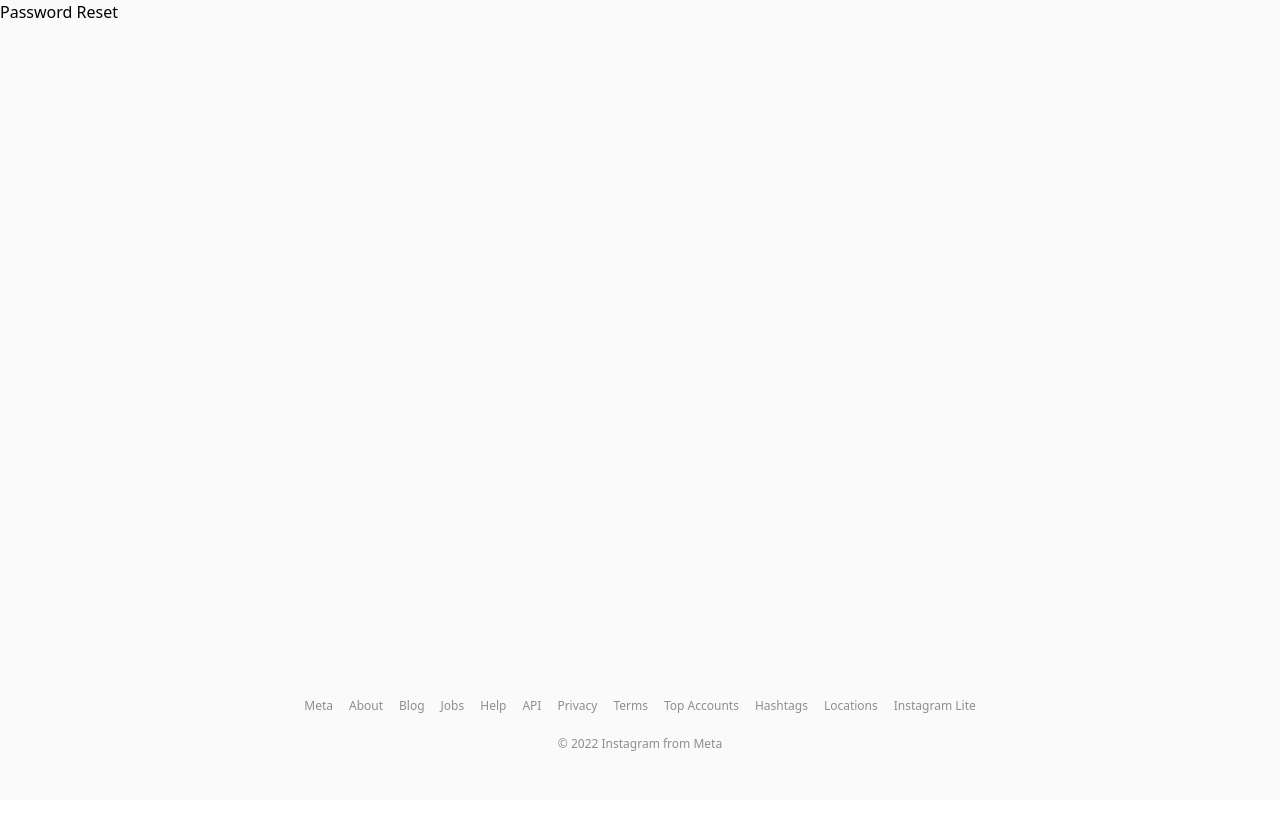
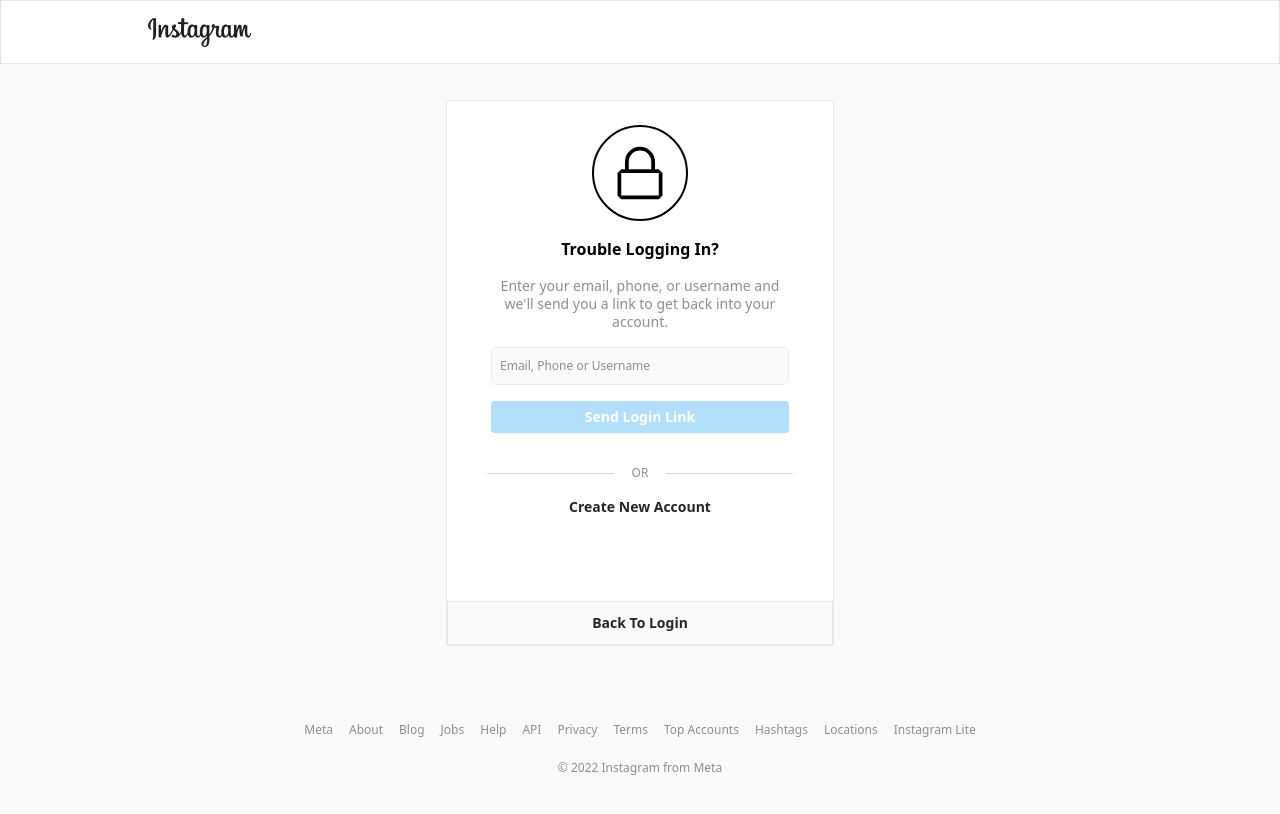
Before and after one commit to tuhinsaud4614/instagram-clone, a Next.js app: page /accounts/password/reset in a window 1280 px wide. Shown: the top 814 px of the page. Built offline with nearby package versions, Linux system fonts and the light colour scheme.

Commit message:
Page:Reset-Password
Create components for reset password

```diff
--- a/components/accounts/index.ts
+++ b/components/accounts/index.ts
@@ -3,3 +3,4 @@
 export { default as GetTheAppBtn } from "./get-the-app-btn";
 export { default as OrDivider } from "./or-divider";
 export { default as SwitchAuthType } from "./switch-auth-type";
+export { default as AccountWrapper } from "./wrapper";
--- /dev/null
+++ b/components/accounts/wrapper.tsx
@@ -0,0 +1,20 @@
+import { ReactNode } from "react";
+import { Footer } from "..";
+import { Nav } from "../navigation";
+
+interface Props {
+  children?: ReactNode;
+  showNavbar?: boolean;
+}
+
+const Wrapper = ({ showNavbar = false, children }: Props) => {
+  return (
+    <section className="min-h-screen overflow-hidden flex flex-col">
+      {showNavbar && <Nav hideLinks hideSearch />}
+      <main className="flex flex-col flex-grow bg-zinc-50">{children}</main>
+      <Footer />
+    </section>
+  );
+};
+
+export default Wrapper;
--- a/components/navigation/nav.tsx
+++ b/components/navigation/nav.tsx
@@ -1,14 +1,20 @@
 import Link from "next/link";
 import { Logo, SearchBox } from "..";
 
-const Nav = () => {
+interface Props {
+  hideSearch?: boolean;
+  hideLinks?: boolean;
+}
+
+const Nav = ({ hideLinks = false, hideSearch = false }: Props) => {
   return (
     <nav className="flex items-center border border-col bg-white h-16">
       <div className="flex justify-center flex-grow items-center px-5 max-w-screen-lg mx-auto">
         <div className="flex items-center flex-grow basis-32">
           <Logo />
         </div>
-        <SearchBox />
+        {!hideSearch && <SearchBox />}
+        {!hideLinks && (
           <div className="flex items-baseline justify-end flex-grow basis-32 pl-6">
             <Link href="/accounts/login">
               <a className="btn-primary">Log In</a>
@@ -17,6 +23,7 @@
               <a className="btn-text-primary leading-7 ml-4">Sign Up</a>
             </Link>
           </div>
+        )}
       </div>
     </nav>
   );
--- /dev/null
+++ b/components/reset-password/form.tsx
@@ -0,0 +1,57 @@
+import { Formik } from "formik";
+import { Input } from "../ui";
+
+interface IForm {
+  value: string;
+}
+
+const ResetPasswordForm = () => {
+  const onSubmit = ({ value }: IForm) => {
+    console.log(value);
+  };
+
+  return (
+    <Formik initialValues={{ value: "" }} onSubmit={onSubmit}>
+      {({
+        errors,
+        values,
+        handleChange,
+        handleBlur,
+        touched,
+        isValid,
+        dirty,
+      }) => {
+        console.log(dirty);
+
+        return (
+          <form>
+            <div className="mx-11 mb-4">
+              <Input
+                name="value"
+                label="Email, Phone or Username"
+                aria-label="Email, Phone or Username"
+                value={values.value}
+                onChange={handleChange}
+                onBlur={handleBlur}
+                touched={touched.value}
+                valid={!errors.value}
+                styles={{ root: { borderRadius: "0.375rem" } }}
+              />
+            </div>
+            <div className="mx-11 mb-3.5">
+              <button
+                type="submit"
+                className="btn-primary block w-full disabled:bg-accent/30"
+                disabled={!dirty}
+              >
+                Send Login Link
+              </button>
+            </div>
+          </form>
+        );
+      }}
+    </Formik>
+  );
+};
+
+export default ResetPasswordForm;
--- a/components/ui/input.tsx
+++ b/components/ui/input.tsx
@@ -1,5 +1,5 @@
 import classNames from "classnames";
-import { InputHTMLAttributes, useState } from "react";
+import { CSSProperties, InputHTMLAttributes, useState } from "react";
 import {
   IoIosCheckmarkCircleOutline,
   IoIosCloseCircleOutline,
@@ -10,15 +10,38 @@
   secureText?: boolean;
   valid?: boolean;
   touched?: boolean;
+  focus?: boolean;
+  classes?: {
+    root?: string;
+    label?: string;
+    labelText?: string;
+    right?: string;
+    valid?: string;
+    btn?: string;
+  };
+  styles?: {
+    root?: CSSProperties;
+    label?: CSSProperties;
+    labelText?: CSSProperties;
+    right?: CSSProperties;
+    valid?: CSSProperties;
+    btn?: CSSProperties;
+  };
 }
 
 const Input = ({
+  classes,
+  styles,
+  style,
   label,
   type,
   value,
   valid = false,
   touched = false,
   secureText = false,
+  className,
+  onFocus,
+  onBlur,
   ...rest
 }: Props) => {
   const [isHidden, setIsHidden] = useState(false);
@@ -26,17 +49,24 @@
 
   return (
     <div
+      style={styles?.root}
       className={classNames(
         focus && "border-sliver-300",
-        "border rounded-sm flex"
+        "border rounded-sm flex overflow-hidden",
+        classes?.root
       )}
     >
-      <label className="h-9 relative flex-grow">
+      <label
+        style={styles?.label}
+        className={classNames("h-9 relative flex-grow", classes?.label)}
+      >
         <span
           onMouseDown={(e) => e.preventDefault()}
+          style={styles?.labelText}
           className={classNames(
             value && "scale-83 -translate-y-2.5 origin-left",
-            "text-silver text-xs absolute left-2 right-0 h-9 leading-9"
+            "text-silver text-xs absolute left-2 right-0 h-9 leading-9",
+            classes?.labelText
           )}
         >
           {label}
@@ -45,8 +75,10 @@
           {...rest}
           className={classNames(
             "outline-0 w-full flex-grow basis-auto bg-zinc-50 h-9 py-2 pl-2",
-            value && "text-xs pt-3.5 pb-0.5 pl-2"
+            value && "text-xs pt-3.5 pb-0.5 pl-2",
+            className
           )}
+          style={style}
           value={value}
           type={
             secureText && type === "password"
@@ -55,27 +87,45 @@
                 : "text"
               : type
           }
-          onFocus={() => setFocus(true)}
-          onBlur={() => setFocus(false)}
+          onFocus={(e) => {
+            setFocus(true);
+            !!onFocus && onFocus(e);
+          }}
+          onBlur={(e) => {
+            setFocus(false);
+            !!onBlur && onBlur(e);
+          }}
         />
       </label>
-      <div className={classNames("pr-2 bg-zinc-50 flex items-center")}>
+      <div
+        className={classNames(
+          "pr-2 bg-zinc-50 flex items-center",
+          classes?.right
+        )}
+        style={styles?.right}
+      >
         {touched &&
           (valid ? (
             <IoIosCheckmarkCircleOutline
               size={24}
-              className="text-silver ml-2"
+              className={classNames("text-silver ml-2", classes?.valid)}
+              style={styles?.valid}
             />
           ) : (
-            <IoIosCloseCircleOutline size={24} className="text-red-500  ml-2" />
+            <IoIosCloseCircleOutline
+              size={24}
+              className={classNames("text-red-500  ml-2", classes?.valid)}
+              style={styles?.valid}
+            />
           ))}
         {secureText && value && (
           <span
-            className="ml-2 cursor-pointer"
+            className={classNames("ml-2 cursor-pointer", classes?.btn)}
             role="button"
             onClick={() => {
               setIsHidden((prev) => !prev);
             }}
+            style={styles?.btn}
           >
             {!isHidden ? "Show" : "Hide"}
           </span>
--- a/package.json
+++ b/package.json
@@ -9,6 +9,7 @@
   },
   "dependencies": {
     "classnames": "^2.3.1",
+    "formik": "^2.2.9",
     "next": "12.0.8",
     "react": "17.0.2",
     "react-dom": "17.0.2",
--- a/pages/404/index.tsx
+++ b/pages/404/index.tsx
@@ -1,14 +1,17 @@
 import type { NextPage } from "next";
 import Head from "next/head";
 import Link from "next/link";
-import { Fragment } from "react";
+import { Footer } from "../../components";
+import { Nav } from "../../components/navigation";
 
 const PageNotFound: NextPage = () => {
   return (
-    <Fragment>
+    <section className="min-h-screen overflow-hidden flex flex-col">
       <Head>
         <title>Page Not Found • Instagram</title>
       </Head>
+      <Nav />
+      <main className="flex flex-col flex-grow bg-zinc-50">
         <div className="flex flex-col h-full p-10">
           <h1 className="text-1.5xl font-semibold text-center">
             Sorry, this page isn{"'"}t available.
@@ -26,7 +29,9 @@
             </div>
           </div>
         </div>
-    </Fragment>
+      </main>
+      <Footer />
+    </section>
   );
 };
 
--- a/pages/_app.tsx
+++ b/pages/_app.tsx
@@ -1,25 +1,17 @@
 import type { AppProps } from "next/app";
 import Head from "next/head";
-import { useRouter } from "next/router";
-import { Footer } from "../components";
-import { Nav } from "../components/navigation";
+import { Fragment } from "react";
 import "../styles/globals.css";
 
 function MyApp({ Component, pageProps }: AppProps) {
-  const { pathname } = useRouter();
-
   return (
-    <section className="min-h-screen overflow-hidden flex flex-col">
+    <Fragment>
       <Head>
         <title>Instagram</title>
         <link rel="icon" href="/favicon.ico" />
       </Head>
-      {!pathname.startsWith("/accounts") && <Nav />}
-      <main className="flex flex-col flex-grow bg-zinc-50">
-        <Component {...pageProps} />
-      </main>
-      <Footer />
-    </section>
+      <Component {...pageProps} />
+    </Fragment>
   );
 }
 
--- a/pages/accounts/password/reset/index.tsx
+++ b/pages/accounts/password/reset/index.tsx
@@ -1,5 +1,56 @@
+import Head from "next/head";
+import Link from "next/link";
+import { VscLock } from "react-icons/vsc";
+import { AccountWrapper, OrDivider } from "../../../../components/accounts";
+import ResetPasswordForm from "../../../../components/reset-password/form";
+
 const PasswordReset = () => {
-  return <div>Password Reset</div>;
+  return (
+    <AccountWrapper showNavbar>
+      <Head>
+        <title>Reset Password • Instagram</title>
+      </Head>
+      <div className="flex justify-center mb-11 mt-9">
+        <div style={{ maxWidth: 388 }}>
+          <section className="account-form-container items-center mb-2.5">
+            <div className="flex flex-col w-full">
+              {/* Header Lock Icon start */}
+              <div className="flex items-center justify-center pt-6 pb-4">
+                <div className="w-24 h-24 flex justify-center items-center rounded-full border-2 border-black">
+                  <VscLock size={60} />
+                </div>
+              </div>
+              {/* Header Lock Icon end */}
+              <h4 className="font-semibold text-center px-11 pb-4">
+                Trouble Logging In?
+              </h4>
+              <p
+                className="px-11 pb-4 text-center text-silver text-sm font-normal"
+                style={{ lineHeight: "1.125rem" }}
+              >
+                Enter your email, phone, or username and we{"'"}ll send you a
+                link to get back into your account.
+              </p>
+              <ResetPasswordForm />
+              <OrDivider />
+              <div className="mx-11 pb-4 -mt-0.5">
+                <Link href="/accounts/register">
+                  <a className="back-link">Create New Account</a>
+                </Link>
+              </div>
+              <div style={{ marginTop: "4.25rem" }}>
+                <div className="h-11 flex items-center bg-neutral-50 border">
+                  <Link href="/accounts/login">
+                    <a className="back-link w-full">Back To Login</a>
+                  </Link>
+                </div>
+              </div>
+            </div>
+          </section>
+        </div>
+      </div>
+    </AccountWrapper>
+  );
 };
 
 export default PasswordReset;
--- a/styles/globals.css
+++ b/styles/globals.css
@@ -8,11 +8,15 @@
   }
 
   .btn-primary {
-    @apply bg-accent text-white rounded px-2.5 py-1.5 text-sm font-semibold text-center active:bg-accent/70 disabled:active:bg-accent/70;
+    @apply bg-accent text-white rounded px-2.5 py-1.5 text-sm font-semibold text-center active:bg-accent/70 disabled:bg-accent/30;
   }
 
   .btn-text-primary {
-    @apply text-accent bg-white text-sm font-semibold text-center active:text-accent/70 disabled:active:bg-accent/70;
+    @apply text-accent bg-white text-sm font-semibold text-center active:text-accent/70 disabled:bg-accent/30;
+  }
+
+  .back-link {
+    @apply block active:opacity-70 text-neutral-800 text-center font-semibold text-sm;
   }
 }
 
```
Also changed, not shown: pages/accounts/login/index.tsx (+11 -1 lines), pages/accounts/register/index.tsx (+19 -3 lines), 1 other file (tests, documents, lock files or other folders). Lines whose indentation alone changed are shown as unchanged.
